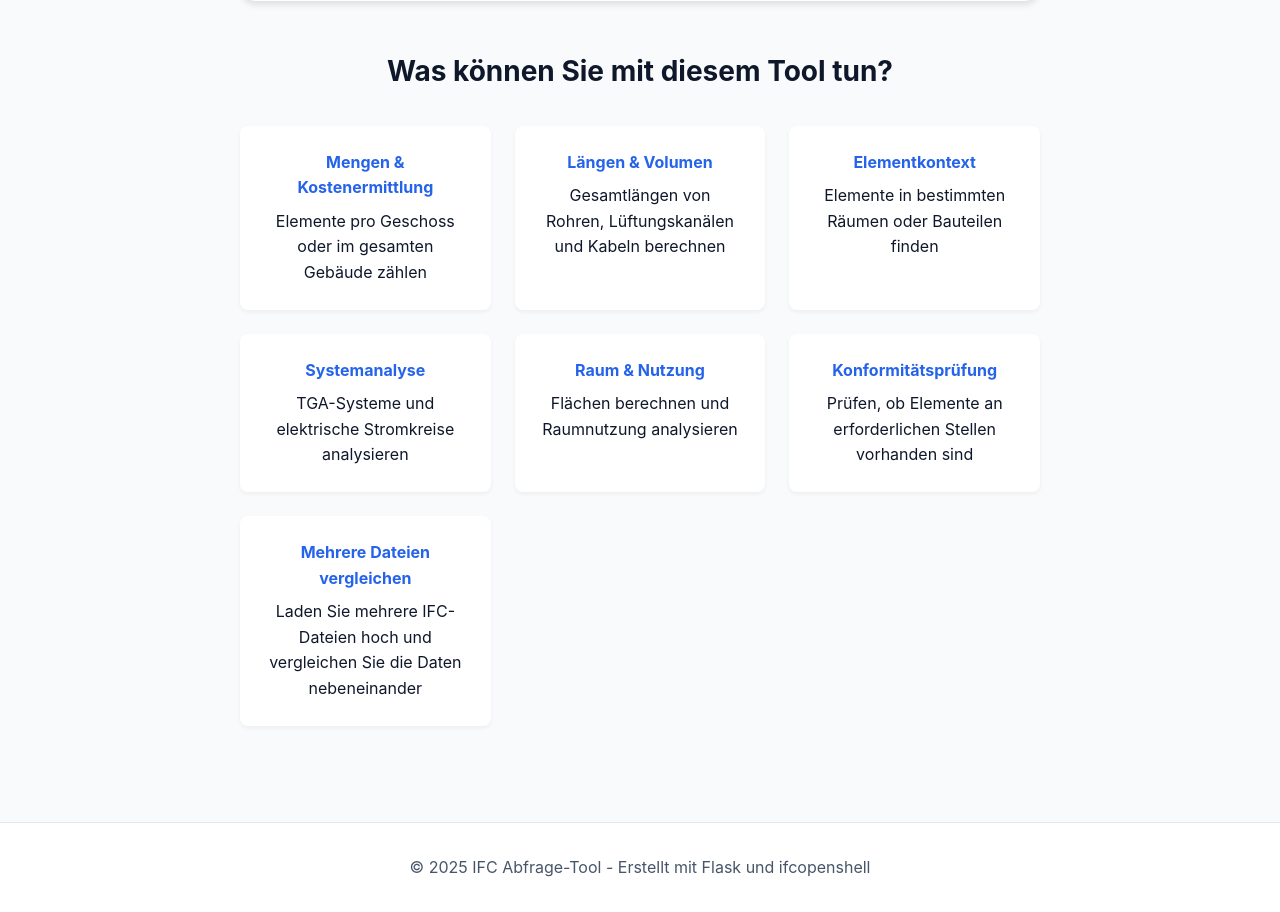
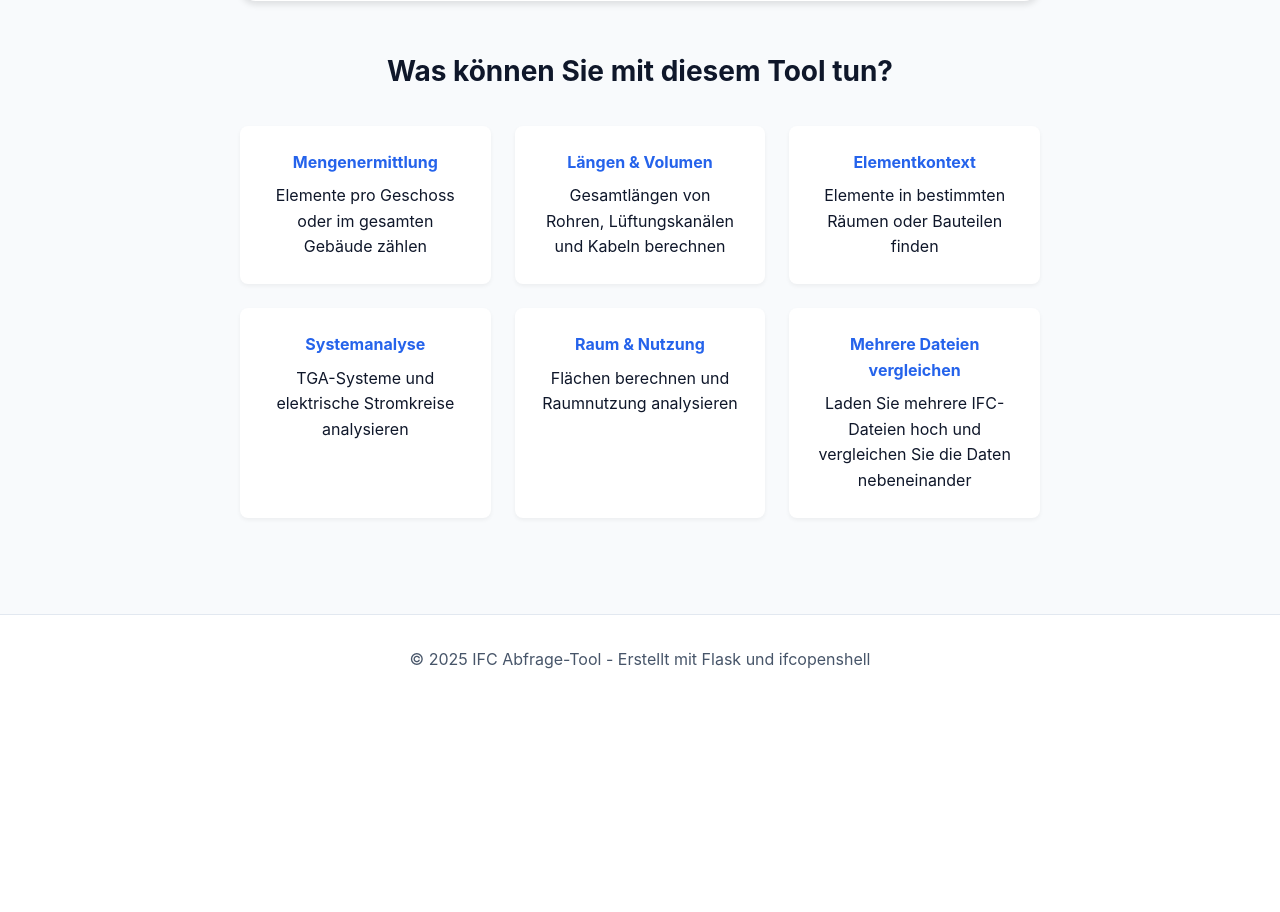
Before and after one commit to dennisjonca/open_bim, a Flask app: page / in a window 1280 px wide. Shown: the part 625-1537 px from the top of the page. After the commit the page ends 1294 px from the top, so only its background shows below. Run offline with Flask 3, Linux system fonts and the light colour scheme.

Commit message:
Update feature titles in index.html

```diff
--- a/templates/index.html
+++ b/templates/index.html
@@ -64,7 +64,7 @@
         <h3>Was können Sie mit diesem Tool tun?</h3>
         <div class="features-grid">
             <div class="feature">
-                <h4>Mengen & Kostenermittlung</h4>
+                <h4>Mengenermittlung</h4>
                 <p>Elemente pro Geschoss oder im gesamten Gebäude zählen</p>
             </div>
             <div class="feature">
@@ -84,10 +84,6 @@
                 <p>Flächen berechnen und Raumnutzung analysieren</p>
             </div>
             <div class="feature">
-                <h4>Konformitätsprüfung</h4>
-                <p>Prüfen, ob Elemente an erforderlichen Stellen vorhanden sind</p>
-            </div>
-            <div class="feature">
                 <h4>Mehrere Dateien vergleichen</h4>
                 <p>Laden Sie mehrere IFC-Dateien hoch und vergleichen Sie die Daten nebeneinander</p>
             </div>
```
